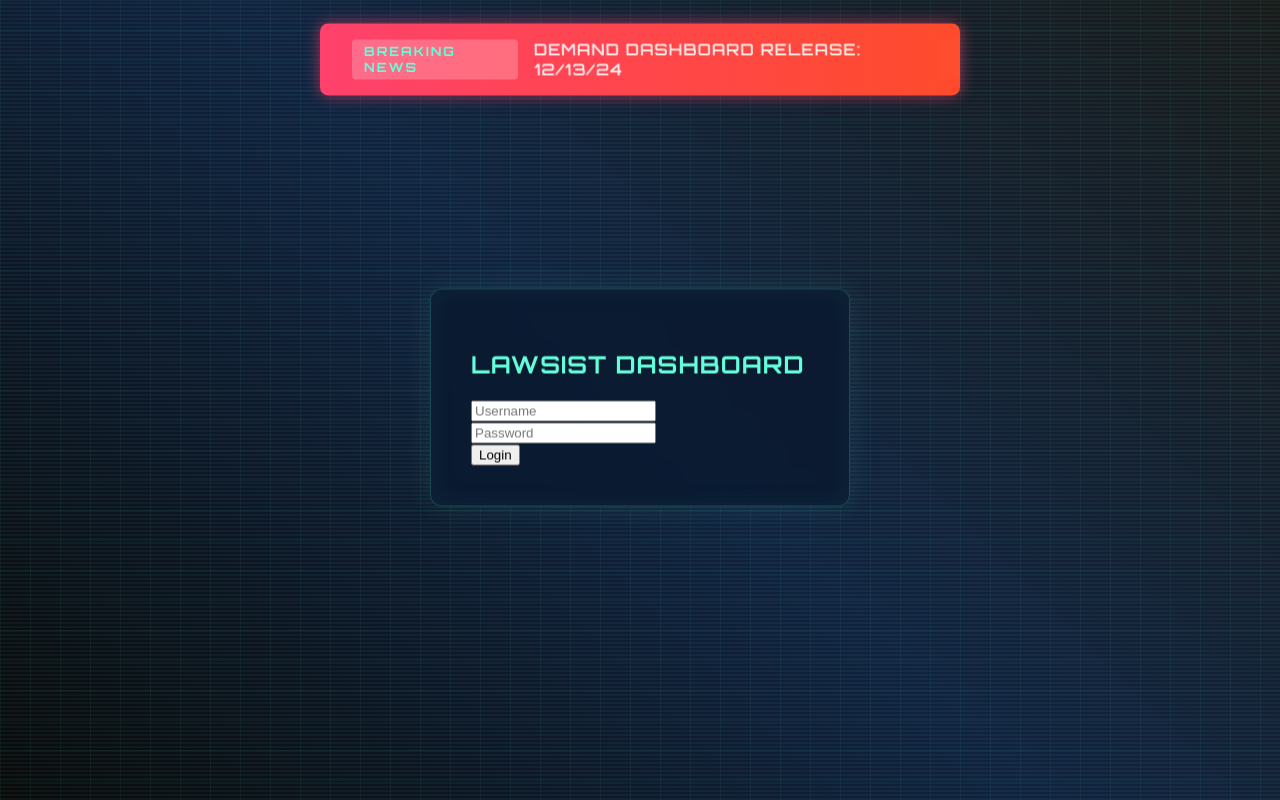
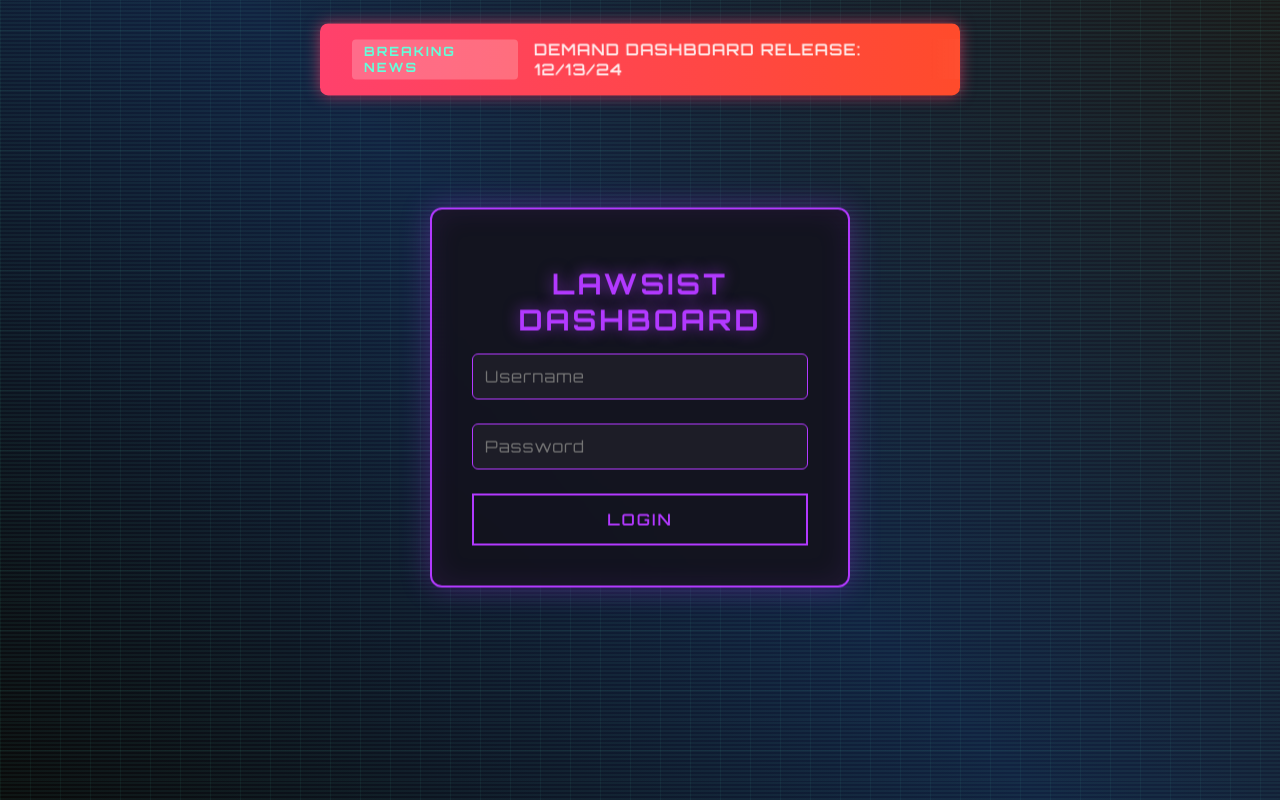
Before and after one commit to lou2siz/Law333, a React (Create React App) app: page / in a window 1280 px wide. Built offline with nearby package versions, Linux system fonts and the light colour scheme.

Commit message:
Describe your changes

```diff
--- a/src/App.css
+++ b/src/App.css
@@ -622,9 +622,10 @@ body {
   display: flex;
   align-items: center;
   justify-content: center;
-  background: var(--bg-primary);
+  background: var(--gradient-cyber);
   position: relative;
   overflow: hidden;
+  font-family: 'Orbitron', sans-serif;
 }
 
 .cyber-background {
@@ -659,57 +660,57 @@ body {
   position: relative;
   width: 100%;
   max-width: 420px;
-  background: rgba(10, 25, 47, 0.85);
+  background: rgba(20, 20, 30, 0.95);
   backdrop-filter: blur(10px);
-  border: 1px solid rgba(100, 255, 218, 0.2);
+  border: 2px solid #b239ff;
   border-radius: 12px;
   padding: 2.5rem;
   box-shadow:
-    0 0 30px rgba(100, 255, 218, 0.1),
-    inset 0 0 30px rgba(100, 255, 218, 0.05);
+    0 0 30px rgba(178, 57, 255, 0.3),
+    inset 0 0 30px rgba(178, 57, 255, 0.1);
   animation: cardFloat 3s ease-in-out infinite;
 }
 
-.card-header {
-  text-align: center;
-  margin-bottom: 2rem;
-}
-
-.card-header h2 {
-  color: var(--text-primary);
+.login-card h2 {
+  color: #b239ff;
   font-size: 1.8rem;
   margin: 1rem 0;
   text-transform: uppercase;
   letter-spacing: 3px;
+  text-align: center;
+  text-shadow: 0 0 10px rgba(178, 57, 255, 0.5);
   animation: textGlow 2s ease-in-out infinite;
 }
 
-.cyber-input {
+.input-group {
+  margin-bottom: 1.5rem;
+}
+
+.login-card input {
   width: 100%;
   padding: 12px;
-  background: rgba(100, 255, 218, 0.05);
-  border: 1px solid rgba(100, 255, 218, 0.2);
+  background: rgba(30, 30, 40, 0.9);
+  border: 1px solid #b239ff;
   border-radius: 6px;
-  color: var(--text-primary);
+  color: #fff;
   font-family: 'Orbitron', sans-serif;
   font-size: 1rem;
   letter-spacing: 1px;
   transition: all 0.3s ease;
 }
 
-.cyber-input:focus {
+.login-card input:focus {
   outline: none;
-  border-color: var(--text-primary);
-  box-shadow: 0 0 15px rgba(100, 255, 218, 0.2);
+  border-color: #d27fff;
+  box-shadow: 0 0 15px rgba(178, 57, 255, 0.4);
 }
 
-.cyber-button {
+.login-card button {
   width: 100%;
   padding: 14px;
-  margin-top: 1.5rem;
   background: transparent;
-  border: 1px solid var(--text-primary);
-  color: var(--text-primary);
+  border: 2px solid #b239ff;
+  color: #b239ff;
   font-family: 'Orbitron', sans-serif;
   font-size: 1rem;
   font-weight: 600;
@@ -721,10 +722,23 @@ body {
   transition: all 0.3s ease;
 }
 
-.cyber-button:hover {
-  background: rgba(100, 255, 218, 0.1);
+.login-card button:hover {
+  background: #b239ff;
+  color: #fff;
+  box-shadow: 0 0 20px rgba(178, 57, 255, 0.5);
   transform: translateY(-2px);
-  box-shadow: 0 0 20px rgba(100, 255, 218, 0.3);
+}
+
+.error-message {
+  color: #ff3e66;
+  text-align: center;
+  margin: 1rem 0;
+  padding: 8px;
+  border: 1px solid rgba(255, 62, 102, 0.3);
+  border-radius: 4px;
+  background: rgba(255, 62, 102, 0.1);
+  font-family: 'Orbitron', sans-serif;
+  text-shadow: 0 0 5px rgba(255, 62, 102, 0.5);
 }
 
 @keyframes cardFloat {
@@ -733,8 +747,8 @@ body {
 }
 
 @keyframes textGlow {
-  0%, 100% { text-shadow: 0 0 10px rgba(100, 255, 218, 0.5); }
-  50% { text-shadow: 0 0 20px rgba(100, 255, 218, 0.8); }
+  0%, 100% { text-shadow: 0 0 10px rgba(178, 57, 255, 0.5); }
+  50% { text-shadow: 0 0 20px rgba(178, 57, 255, 0.8); }
 }
 
 @keyframes gridMove {
@@ -1344,3 +1358,26 @@ body {
 @keyframes spin {
   to { transform: rotate(360deg); }
 }
+
+/* Update existing animations */
+@keyframes cardFloat {
+  0%, 100% { transform: translateY(0); }
+  50% { transform: translateY(-10px); }
+}
+
+@keyframes textGlow {
+  0%, 100% { text-shadow: 0 0 10px rgba(178, 57, 255, 0.5); }
+  50% { text-shadow: 0 0 20px rgba(178, 57, 255, 0.8); }
+}
+
+/* Update link styles globally */
+a {
+  color: #b239ff;
+  text-decoration: none;
+  transition: all 0.3s ease;
+}
+
+a:hover {
+  color: #d27fff;
+  text-shadow: 0 0 10px rgba(178, 57, 255, 0.5);
+}
--- a/src/components/Login.js
+++ b/src/components/Login.js
@@ -30,10 +30,11 @@ function Login({ onLogin }) {
       </div>
 
       <div className="login-card">
-        <h2>LawSist Dashboard</h2>
-        <form onSubmit={handleSubmit}>
+        <h2 className="cyber-title">LawSist Dashboard</h2>
+        <form onSubmit={handleSubmit} className="cyber-form">
           <div className="input-group">
             <input
+              className="cyber-input"
               type="text"
               placeholder="Username"
               value={username}
@@ -42,14 +43,15 @@ function Login({ onLogin }) {
           </div>
           <div className="input-group">
             <input
+              className="cyber-input"
               type="password"
               placeholder="Password"
               value={password}
               onChange={(e) => setPassword(e.target.value)}
             />
           </div>
-          {error && <div className="error-message">{error}</div>}
-          <button type="submit">Login</button>
+          {error && <div className="error-message cyber-error">{error}</div>}
+          <button type="submit" className="cyber-button">Login</button>
         </form>
       </div>
     </div>
```
